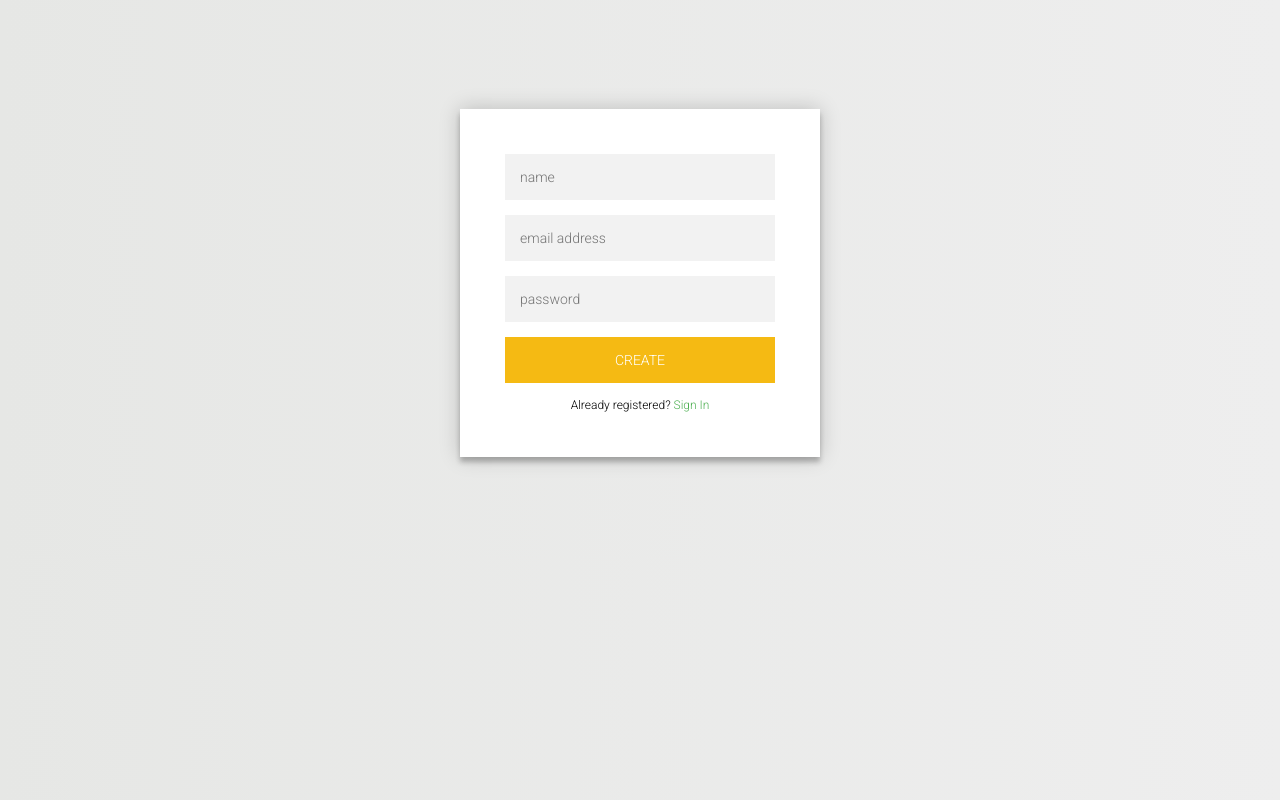
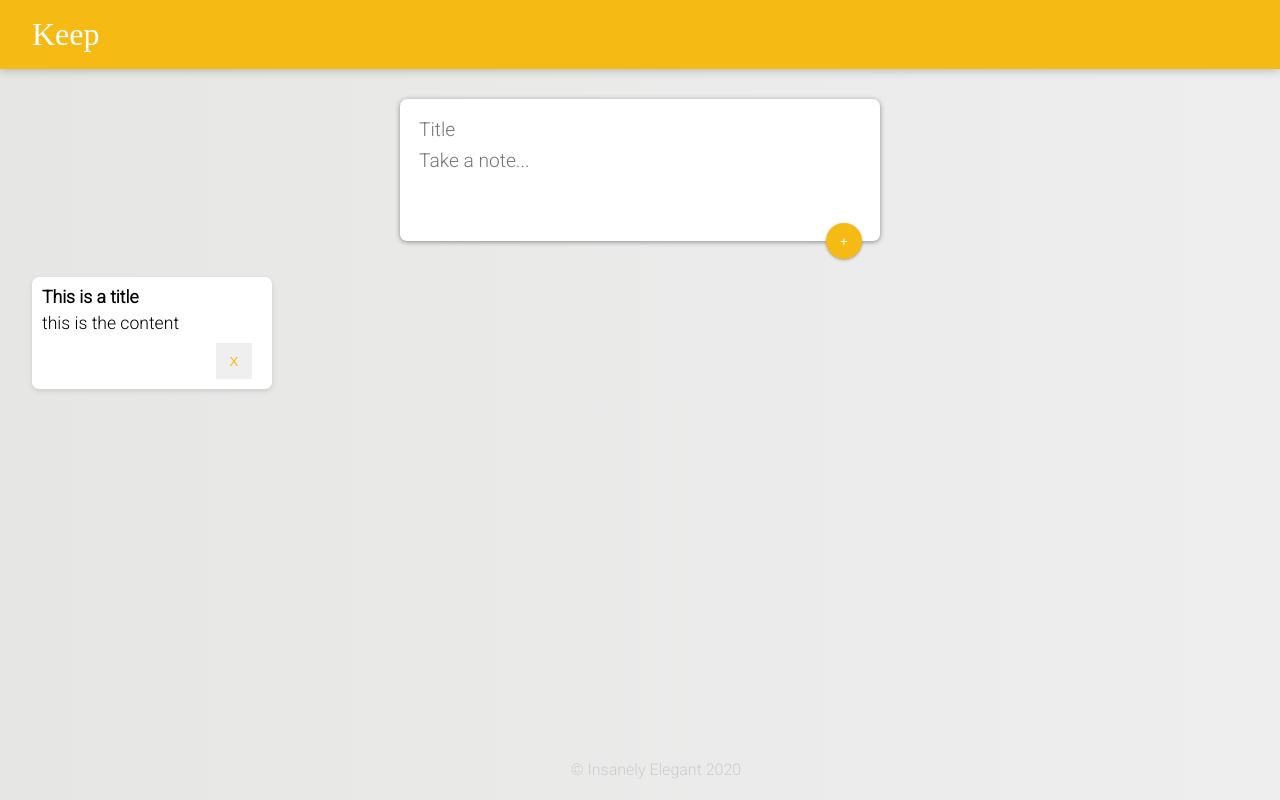
Before and after one commit to akashskiee/keep-clone, a React (Create React App) app in the folder client/: page / in a window 1280 px wide. Built offline with nearby package versions, Linux system fonts and the light colour scheme.

Commit message:
(setup) Homepage starting files

```diff
--- a/client/public/index.html
+++ b/client/public/index.html
@@ -2,15 +2,13 @@
 <html lang="en">
   <head>
     <meta charset="utf-8" />
-    <link rel="icon" href="%PUBLIC_URL%/favicon.ico" />
     <meta name="viewport" content="width=device-width, initial-scale=1" />
     <meta name="theme-color" content="#000000" />
     <meta
       name="description"
       content="Web site created using create-react-app"
     />
-    <link rel="apple-touch-icon" href="%PUBLIC_URL%/logo192.png" />
-    <link rel="manifest" href="%PUBLIC_URL%/manifest.json" />
+    <link rel="stylesheet" href="style.css">
     <title>Keep</title>
   </head>
   <body>
--- /dev/null
+++ b/client/public/style.css
@@ -0,0 +1,102 @@
+* {
+    padding: 0;
+    margin: 0;
+    box-sizing: border-box;
+  }
+  html {
+    font-family: "Montserrat", sans-serif;
+  }
+  body {
+    background: #eee;
+    padding: 0 16px;
+  }
+
+  header {
+    background-color: #f5ba13;
+    margin: auto -16px;
+    padding: 16px 32px;
+    box-shadow: 0 0 10px 0 rgba(0, 0, 0, 0.3);
+  }
+
+  header h1 {
+    color: #fff;
+    font-family: "McLaren", cursive;
+    font-weight: 200;
+  }
+
+  footer {
+    position: absolute;
+    text-align: center;
+    bottom: 0;
+    width: 100%;
+    height: 2.5rem;
+  }
+
+  footer p {
+    color: #ccc;
+  }
+  .note {
+    background: #fff;
+    border-radius: 7px;
+    box-shadow: 0 2px 5px #ccc;
+    padding: 10px;
+    width: 240px;
+    margin: 16px;
+    float: left;
+  }
+  .note h1 {
+    font-size: 1.1em;
+    margin-bottom: 6px;
+  }
+  .note p {
+    font-size: 1.1em;
+    margin-bottom: 10px;
+    white-space: pre-wrap;
+    word-wrap: break-word;
+  }
+
+  .note button {
+    position: relative;
+    float: right;
+    margin-right: 10px;
+    color: #f5ba13;
+    border: none;
+    width: 36px;
+    height: 36px;
+    cursor: pointer;
+    outline: none;
+  }
+
+  form.create-note {
+    position: relative;
+    width: 480px;
+    margin: 30px auto 20px auto;
+    background: #fff;
+    padding: 15px;
+    border-radius: 7px;
+    box-shadow: 0 1px 5px rgb(138, 137, 137);
+  }
+  form.create-note input,
+  form.create-note textarea {
+    width: 100%;
+    border: none;
+    padding: 4px;
+    outline: none;
+    font-size: 1.2em;
+    font-family: inherit;
+    resize: none;
+  }
+  form.create-note button {
+    position: absolute;
+    right: 18px;
+    bottom: -18px;
+    background: #f5ba13;
+    color: #fff;
+    border: none;
+    border-radius: 50%;
+    width: 36px;
+    height: 36px;
+    box-shadow: 0 1px 3px rgba(0, 0, 0, 0.3);
+    cursor: pointer;
+    outline: none;
+  }
--- a/client/src/App.js
+++ b/client/src/App.js
@@ -1,13 +1,20 @@
-import React, {Fragment} from 'react';
-import Login from '../src/components/auth/Login';
-import Register from '../src/components/auth/Register';
+import React, {Fragment, useEffect} from 'react';
+import {BrowserRouter as Router, Route, Switch} from 'react-router-dom';
+import Login from './components/auth/Login';
+import Register from './components/auth/Register';
+import Homepage from './components/layout/Homepage';
 
-function App() {
-  const isLoggedIn = false;
+const App = () => {
   return (
+    <Router>
     <Fragment>
-    {isLoggedIn ? <Login /> : <Register/>}
+    <Route exact path='/' component={Homepage} />
+    <Switch>
+    <Route exact path='/register' component={Register} />
+    <Route exact path='/login' component={Login}/>
+    </Switch>
     </Fragment>
+    </Router>
   );
 }
 
--- a/client/src/components/auth/Register.jsx
+++ b/client/src/components/auth/Register.jsx
@@ -4,12 +4,12 @@ import './auth.css';
 const Register = () => {
     return(
         <Fragment>
-             <Fragment>
+
             <div className="login-page">
                 <div className="form">
                     <form className="register-form">
                     <input type="text" placeholder="name"/>
-                    <input type="text" placeholder="email address"/>
+                    <input type="email" placeholder="email address"/>
                     <input type="password" placeholder="password"/>
                     <button>create</button>
                     <p className="message">Already registered? <a href="#!">Sign In</a></p>
@@ -17,7 +17,6 @@ const Register = () => {
                 </div>
                 </div>
         </Fragment>
-        </Fragment>
     );
 }
 
--- /dev/null
+++ b/client/src/components/layout/Footer.js
@@ -0,0 +1,16 @@
+import React, {Fragment} from 'react';
+
+const Footer = () => {
+    const d = new Date();
+    const year = d.getFullYear();
+    return(
+        <Fragment>
+        <footer>
+        <p>&copy; Insanely Elegant {year}</p>
+        </footer>
+        </Fragment>
+    );
+
+};
+
+export default Footer;
--- /dev/null
+++ b/client/src/components/layout/Header.js
@@ -0,0 +1,13 @@
+import React, {Fragment} from 'react';
+
+const Header = () => {
+    return(
+        <Fragment>
+            <header>
+                <h1>Keep</h1>
+            </header>
+        </Fragment>
+    );
+};
+
+export default Header;
--- /dev/null
+++ b/client/src/components/layout/Homepage.js
@@ -0,0 +1,18 @@
+import React, {Fragment} from 'react';
+import Header from './Header';
+import Footer from './Footer';
+import InputArea from './InputArea';
+import Note from './Note';
+
+const Homepage = () => {
+    return(
+        <Fragment>
+            <Header />
+            <InputArea />
+            <Note />
+            <Footer />
+        </Fragment>
+    );
+}
+
+export default Homepage;
--- /dev/null
+++ b/client/src/components/layout/InputArea.js
@@ -0,0 +1,15 @@
+import React from "react";
+
+const InputArea = () => {
+  return (
+    <div>
+      <form className="create-note">
+        <input name="title" placeholder="Title" />
+        <textarea name="content" placeholder="Take a note..." rows="3" />
+        <button>+</button>
+      </form>
+    </div>
+  );
+}
+
+export default InputArea;
--- /dev/null
+++ b/client/src/components/layout/Note.js
@@ -0,0 +1,14 @@
+import React from "react";
+
+
+const Note = () => {
+    return (
+    <div className="note">
+        <h1>This is a title</h1>
+        <p>this is the content</p>
+        <button>X</button>
+    </div>
+    )
+}
+
+export default Note;
```
Also changed, not shown: client/package.json (+11 -2 lines), 1 other file (tests, documents, lock files or other folders).
